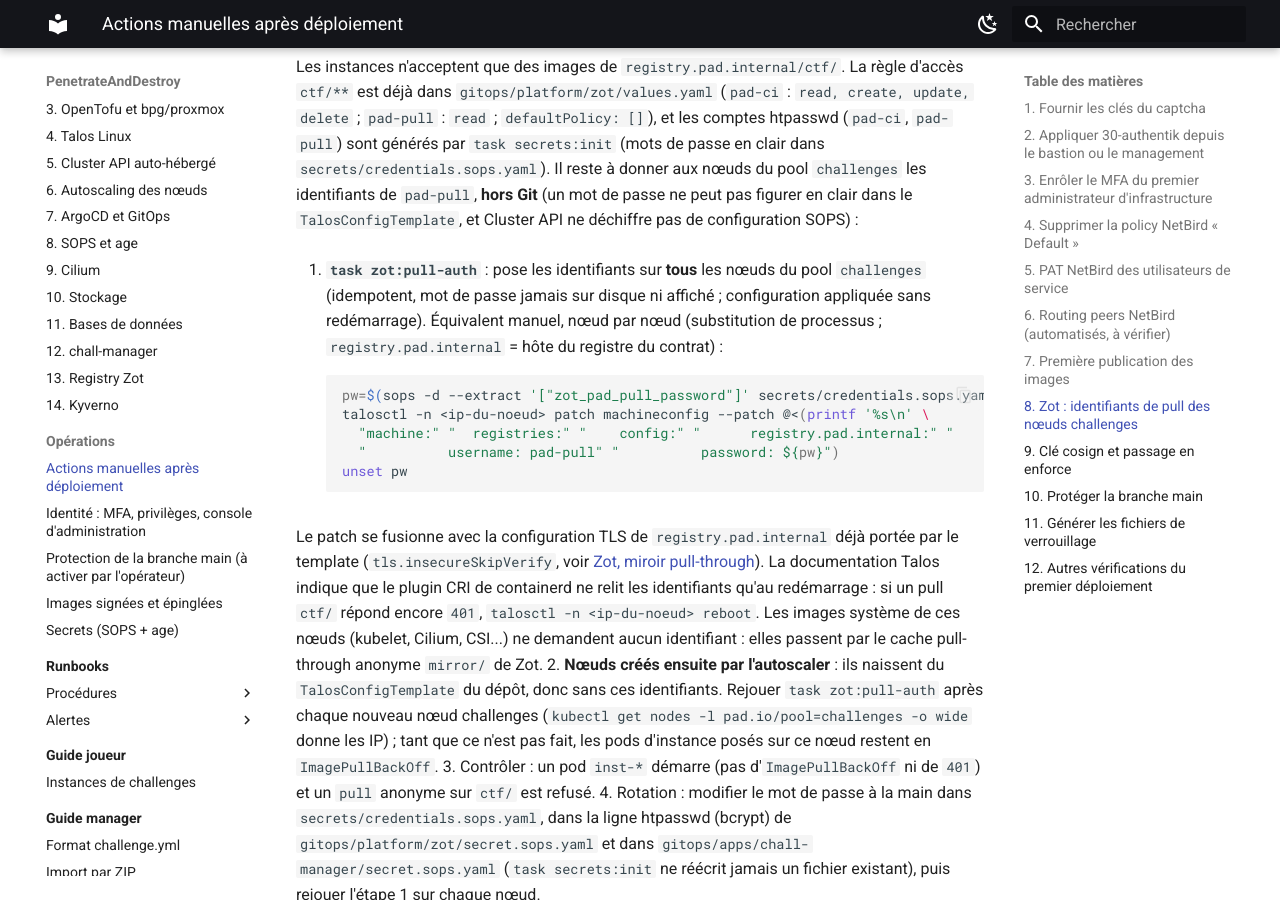
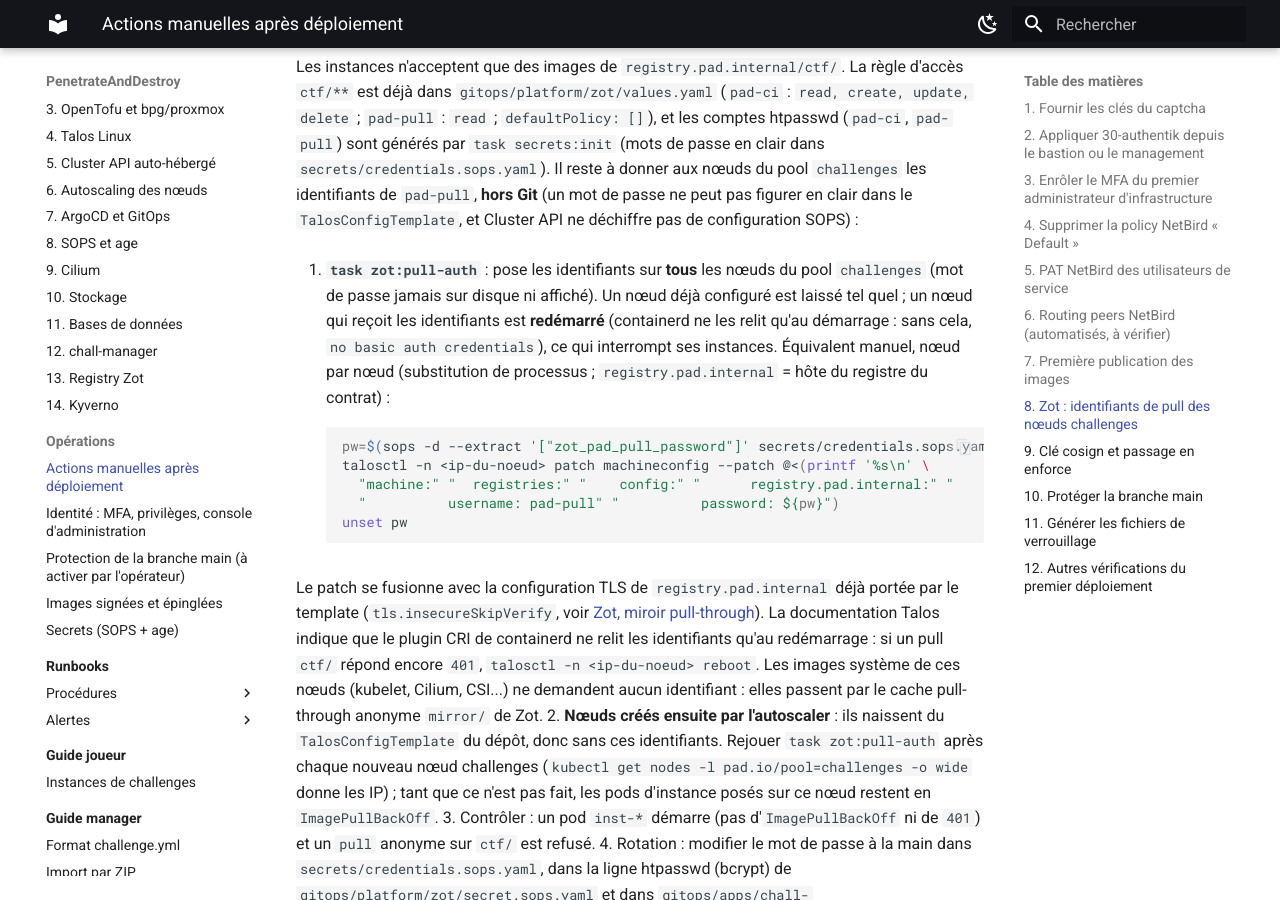
Before and after one commit to kim-tsr/penetrate-and-destroy, an MkDocs documentation site: the page built from docs/operations/actions-post-deploiement.md, in a window 1280 px wide and 900 px high, scrolled down 4732 px. Built offline with MkDocs 1.6.1 and Material for MkDocs 9.7.7, drawn with Linux system fonts in a browser that asks for light colours.

Commit message:
fix(zot): zot:pull-auth redémarre le nœud quand il reçoit les identifiants (containerd), sinon ne touche à rien

````diff
--- a/docs/operations/actions-post-deploiement.md
+++ b/docs/operations/actions-post-deploiement.md
@@ -139,8 +139,9 @@ comptes htpasswd (`pad-ci`, `pad-pull`) sont générés par `task secrets:init`
 `secrets/credentials.sops.yaml`). Il reste à donner aux nœuds du pool `challenges` les identifiants de `pad-pull`, **hors Git**
 (un mot de passe ne peut pas figurer en clair dans le `TalosConfigTemplate`, et Cluster API ne déchiffre pas de configuration SOPS) :
 
-1. **`task zot:pull-auth`** : pose les identifiants sur **tous** les nœuds du pool `challenges` (idempotent, mot de passe jamais
-   sur disque ni affiché ; configuration appliquée sans redémarrage). Équivalent manuel, nœud par nœud
+1. **`task zot:pull-auth`** : pose les identifiants sur **tous** les nœuds du pool `challenges` (mot de passe jamais sur disque
+   ni affiché). Un nœud déjà configuré est laissé tel quel ; un nœud qui reçoit les identifiants est **redémarré** (containerd ne
+   les relit qu'au démarrage : sans cela, `no basic auth credentials`), ce qui interrompt ses instances. Équivalent manuel, nœud par nœud
    (substitution de processus ; `registry.pad.internal` = hôte du registre du contrat) :
 
     ```bash
````
Also changed, not shown: docs/reference/taches.md (+1 -1 lines), 1 other file.
